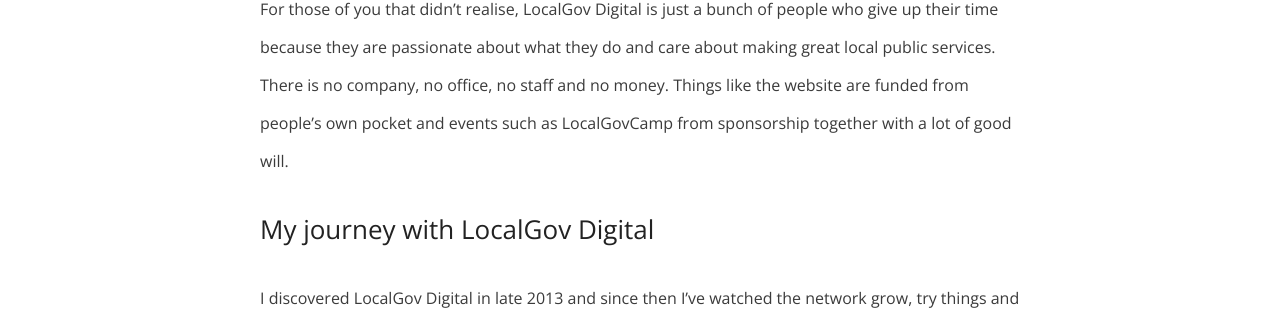
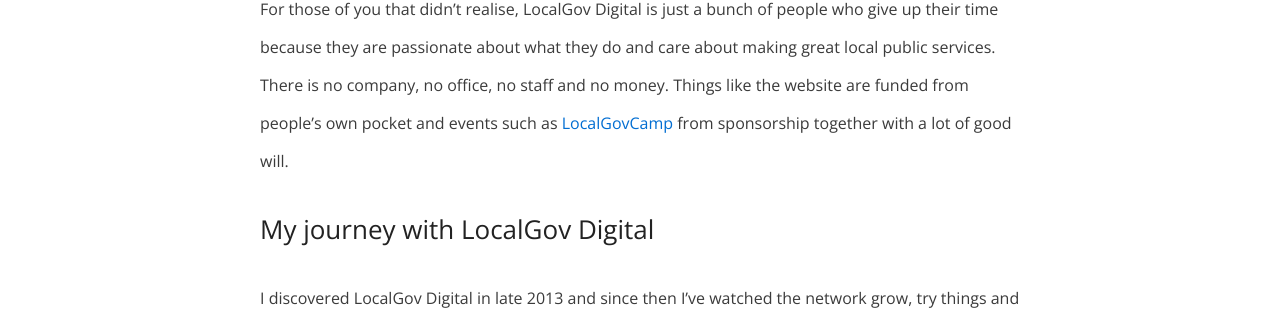
Before and after one commit to BforBen/bforben.github.io, a Jekyll site: the page built from _posts/2016-11-10-a-new-phase-for-localgov-digital.md, in a window 1280 px wide and 900 px high, scrolled down 372 px. Shown: the part 262-572 px from the top of the window. Built offline with Jekyll 4.4.1, drawn with Linux system fonts in a browser that asks for light colours; nearby versions of some CDN libraries; comment, search, counter and statistics services are not loaded; part of the change alters nothing that is shown.

```diff
--- a/_posts/2016-11-10-a-new-phase-for-localgov-digital.md
+++ b/_posts/2016-11-10-a-new-phase-for-localgov-digital.md
@@ -9,7 +9,7 @@ category: local gov
 
 [LocalGov Digital](http://localgovdigital.info): who knew you could achieve so much with so little?
 
-For those of you that didn't realise, LocalGov Digital is just a bunch of people who give up their time because they are passionate about what they do and care about making great local public services. There is no company, no office, no staff and no money. Things like the website are funded from people's own pocket and events such as LocalGovCamp from sponsorship together with a lot of good will.
+For those of you that didn't realise, LocalGov Digital is just a bunch of people who give up their time because they are passionate about what they do and care about making great local public services. There is no company, no office, no staff and no money. Things like the website are funded from people's own pocket and events such as [LocalGovCamp](http://localgovdigital.info/localgovcamp) from sponsorship together with a lot of good will.
 
 ## My journey with LocalGov Digital
 
```
